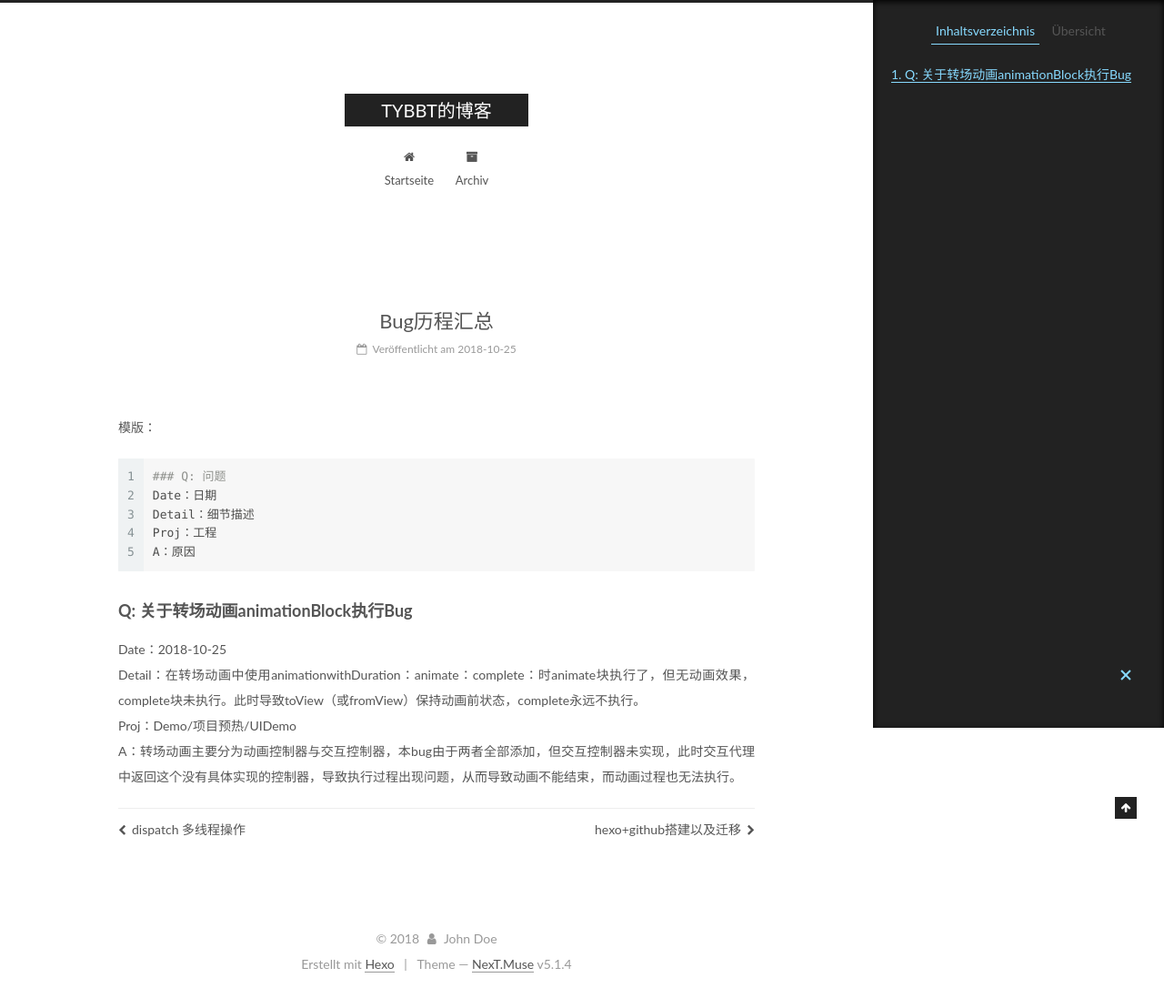
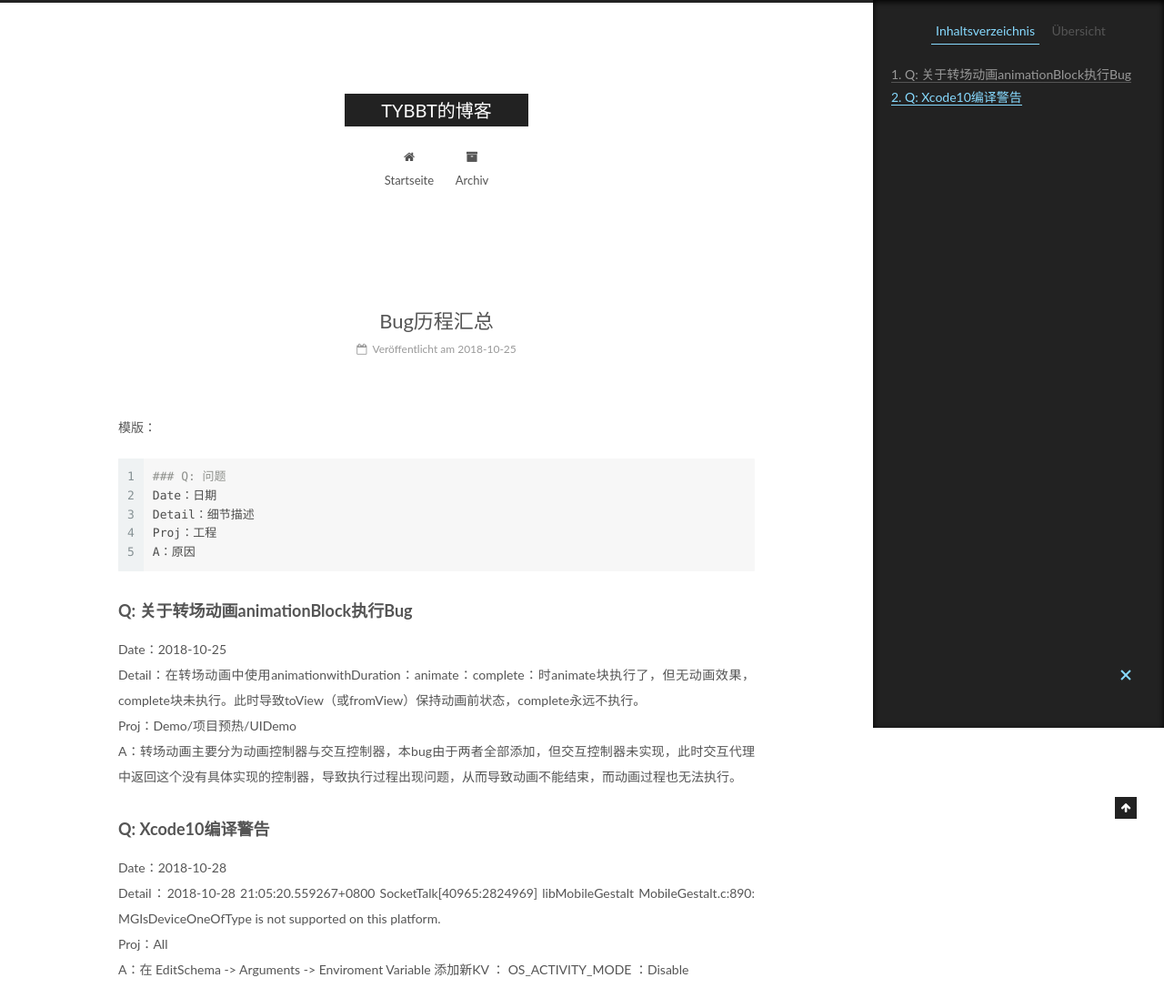
Before and after one commit to tybbt/tybbt.github.io, a plain HTML site: page 2018/10/25/bugList/index.html in a window 1280 px wide. Shown: the top 1097 px of the page at 91% size. Drawn offline with Linux system fonts and the light colour scheme.

Commit message:
Site updated: 2018-10-28 21:25:59

```diff
--- a/2018/10/25/bugList/index.html
+++ b/2018/10/25/bugList/index.html
@@ -85,7 +85,7 @@
 <meta property="og:url" content="http://yoursite.com/2018/10/25/bugList/index.html">
 <meta property="og:site_name" content="TYBBT的博客">
 <meta property="og:description" content="模版：12345### Q: 问题Date：日期Detail：细节描述Proj：工程A：原因 Q: 关于转场动画animationBlock执行BugDate：2018-10-25Detail：在转场动画中使用animationwithDuration：animate：complete：时animate块执行了，但无动画效果，complete块未执行。此时导致toView（或fromView）保持">
-<meta property="og:updated_time" content="2018-10-25T09:10:20.754Z">
+<meta property="og:updated_time" content="2018-10-28T13:24:48.482Z">
 <meta name="twitter:card" content="summary">
 <meta name="twitter:title" content="Bug历程汇总">
 <meta name="twitter:description" content="模版：12345### Q: 问题Date：日期Detail：细节描述Proj：工程A：原因 Q: 关于转场动画animationBlock执行BugDate：2018-10-25Detail：在转场动画中使用animationwithDuration：animate：complete：时animate块执行了，但无动画效果，complete块未执行。此时导致toView（或fromView）保持">
@@ -300,6 +300,7 @@
 
         <p>模版：<br><figure class="highlight bash"><table><tr><td class="gutter"><pre><span class="line">1</span><br><span class="line">2</span><br><span class="line">3</span><br><span class="line">4</span><br><span class="line">5</span><br></pre></td><td class="code"><pre><span class="line"><span class="comment">### Q: 问题</span></span><br><span class="line">Date：日期</span><br><span class="line">Detail：细节描述</span><br><span class="line">Proj：工程</span><br><span class="line">A：原因</span><br></pre></td></tr></table></figure></p>
 <h3 id="Q-关于转场动画animationBlock执行Bug"><a href="#Q-关于转场动画animationBlock执行Bug" class="headerlink" title="Q: 关于转场动画animationBlock执行Bug"></a>Q: 关于转场动画animationBlock执行Bug</h3><p>Date：2018-10-25<br>Detail：在转场动画中使用animationwithDuration：animate：complete：时animate块执行了，但无动画效果，complete块未执行。此时导致toView（或fromView）保持动画前状态，complete永远不执行。<br>Proj：Demo/项目预热/UIDemo<br>A：转场动画主要分为动画控制器与交互控制器，本bug由于两者全部添加，但交互控制器未实现，此时交互代理中返回这个没有具体实现的控制器，导致执行过程出现问题，从而导致动画不能结束，而动画过程也无法执行。</p>
+<h3 id="Q-Xcode10编译警告"><a href="#Q-Xcode10编译警告" class="headerlink" title="Q: Xcode10编译警告"></a>Q: Xcode10编译警告</h3><p>Date：2018-10-28<br>Detail：2018-10-28 21:05:20.559267+0800 SocketTalk[40965:2824969] libMobileGestalt MobileGestalt.c:890: MGIsDeviceOneOfType is not supported on this platform.<br>Proj：All<br>A：在 EditSchema -&gt; Arguments -&gt; Enviroment Variable  添加新KV ： OS_ACTIVITY_MODE ：Disable</p>
 
 
     </div>
@@ -450,7 +451,7 @@
 
 
 
-              <div class="post-toc-content"><ol class="nav"><li class="nav-item nav-level-3"><a class="nav-link" href="#Q-关于转场动画animationBlock执行Bug"><span class="nav-number">1.</span> <span class="nav-text">Q: 关于转场动画animationBlock执行Bug</span></a></li></ol></div>
+              <div class="post-toc-content"><ol class="nav"><li class="nav-item nav-level-3"><a class="nav-link" href="#Q-关于转场动画animationBlock执行Bug"><span class="nav-number">1.</span> <span class="nav-text">Q: 关于转场动画animationBlock执行Bug</span></a></li><li class="nav-item nav-level-3"><a class="nav-link" href="#Q-Xcode10编译警告"><span class="nav-number">2.</span> <span class="nav-text">Q: Xcode10编译警告</span></a></li></ol></div>
 
 
           </div>
```
Also changed, not shown: index.html (+1 -0 lines).
